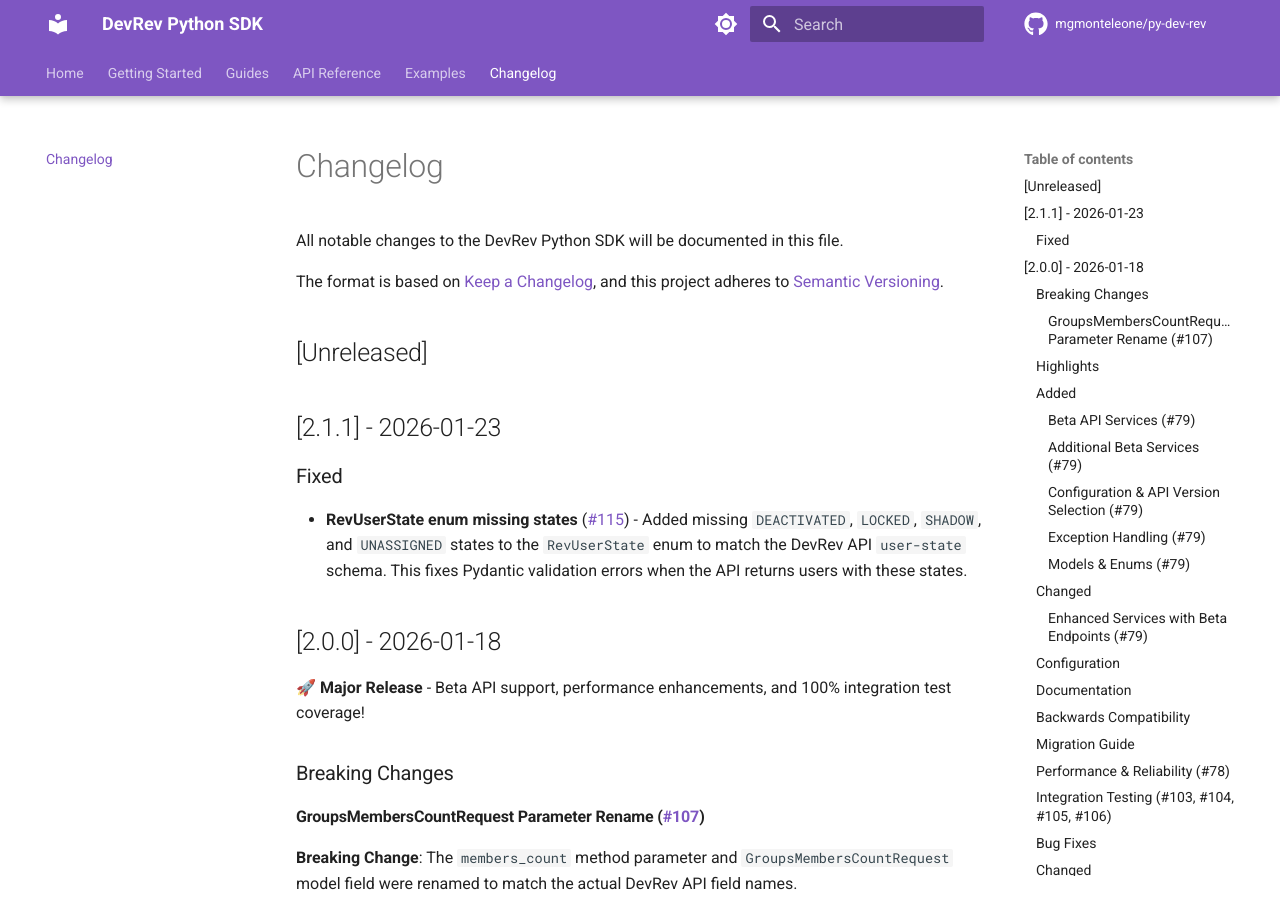
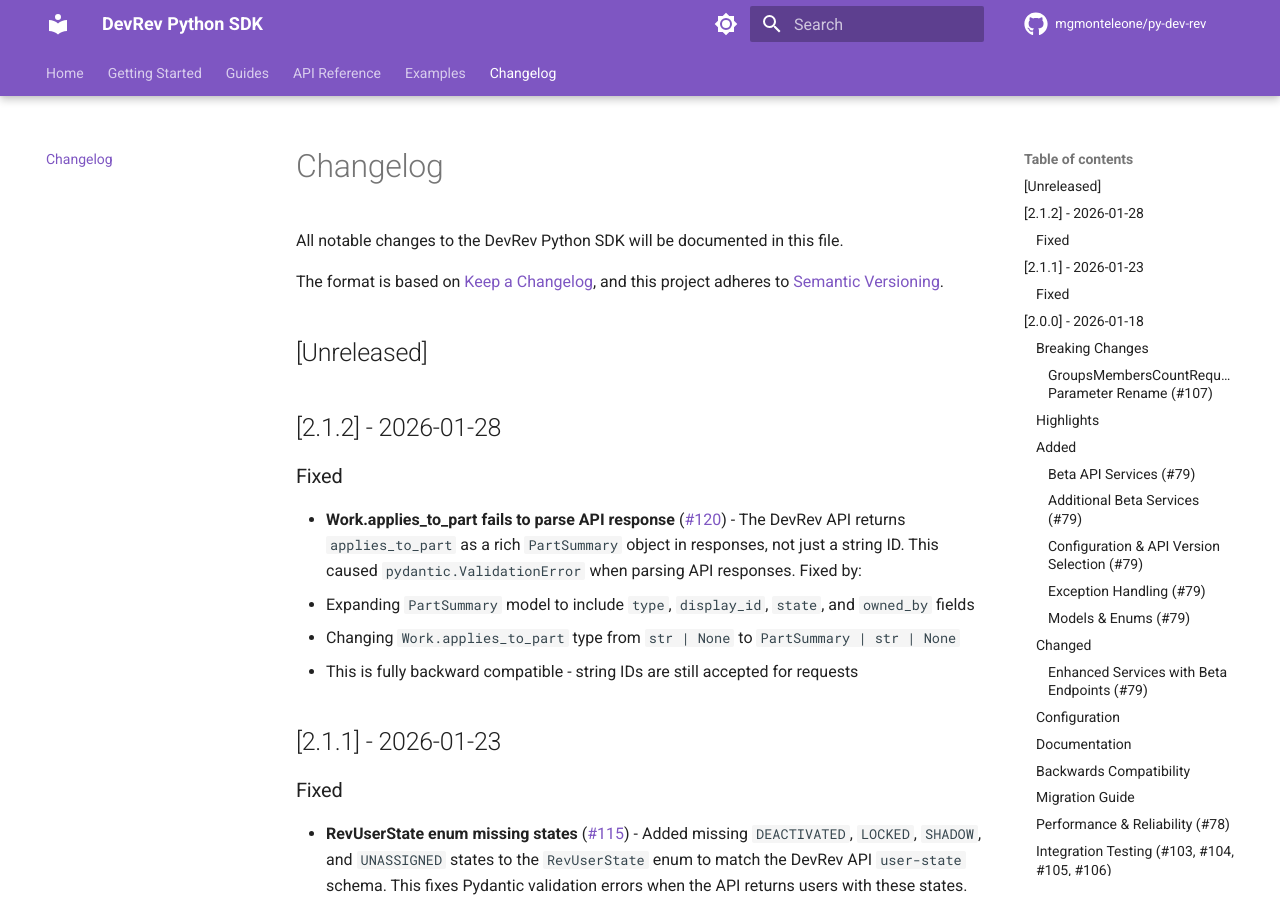
Before and after one commit to mgmonteleone/py-dev-rev, an MkDocs documentation site: the page built from docs/changelog.md, in a window 1280 px wide and 900 px high. Built offline with MkDocs 1.6.1 and Material for MkDocs 9.7.7, drawn with Linux system fonts in a browser that asks for light colours; comment, search, counter and statistics services are not loaded; the version menu is left out; some of the changed text lies outside the part shown.

Commit message:
chore: Bump version to 2.1.2 and update changelog

```diff
--- a/docs/changelog.md
+++ b/docs/changelog.md
@@ -6,6 +6,15 @@
 and this project adheres to [Semantic Versioning](https://semver.org/spec/v2.0.0.html).
 
 ## [Unreleased]
+
+## [2.1.2] - 2026-01-28
+
+### Fixed
+
+- **Work.applies_to_part fails to parse API response** (#120) - The DevRev API returns `applies_to_part` as a rich `PartSummary` object in responses, not just a string ID. This caused `pydantic.ValidationError` when parsing API responses. Fixed by:
+  - Expanding `PartSummary` model to include `type`, `display_id`, `state`, and `owned_by` fields
+  - Changing `Work.applies_to_part` type from `str | None` to `PartSummary | str | None`
+  - This is fully backward compatible - string IDs are still accepted for requests
 
 ## [2.1.1] - 2026-01-23
 
@@ -326,6 +335,8 @@
 
 | Version | Date | Highlights |
 |---------|------|------------|
+| 2.1.2 | 2026-01-28 | 🐛 Fix Work.applies_to_part parsing for API responses |
+| 2.1.1 | 2026-01-23 | 🐛 Fix RevUserState enum missing states |
 | 2.0.0 | 2026-01-18 | 🚀 Beta API support, performance enhancements, breaking change |
 | 1.0.0 | 2026-01-13 | 🎉 First stable release - Production ready |
 | 0.1.0 | 2026-01-12 | Initial development release |
--- a/pyproject.toml
+++ b/pyproject.toml
@@ -4,7 +4,7 @@
 
 [project]
 name = "devrev-Python-SDK"
-version = "2.1.1"
+version = "2.1.2"
 description = "A modern, type-safe Python SDK for the DevRev API"
 readme = "README.md"
 requires-python = ">=3.11"
```
